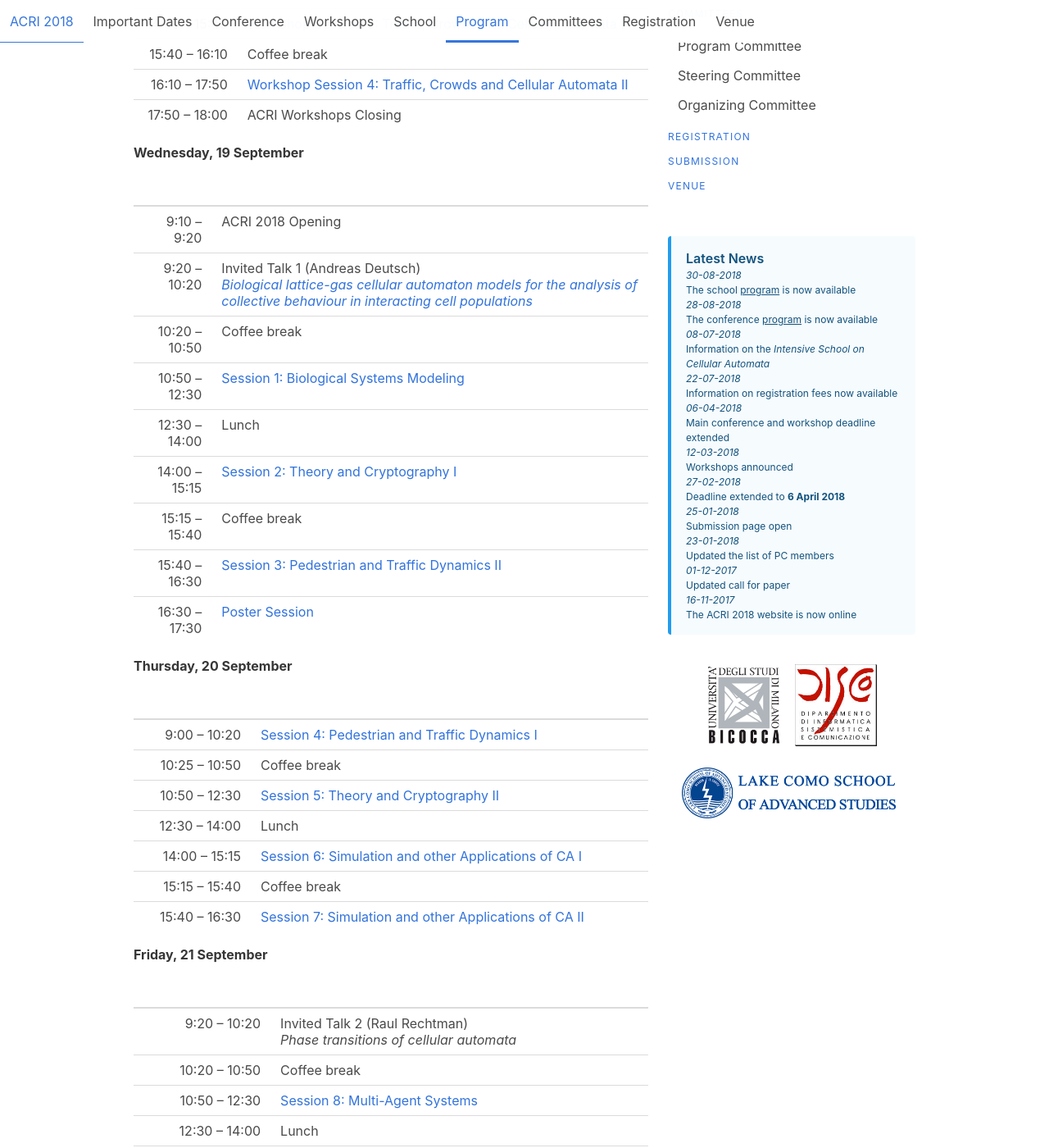
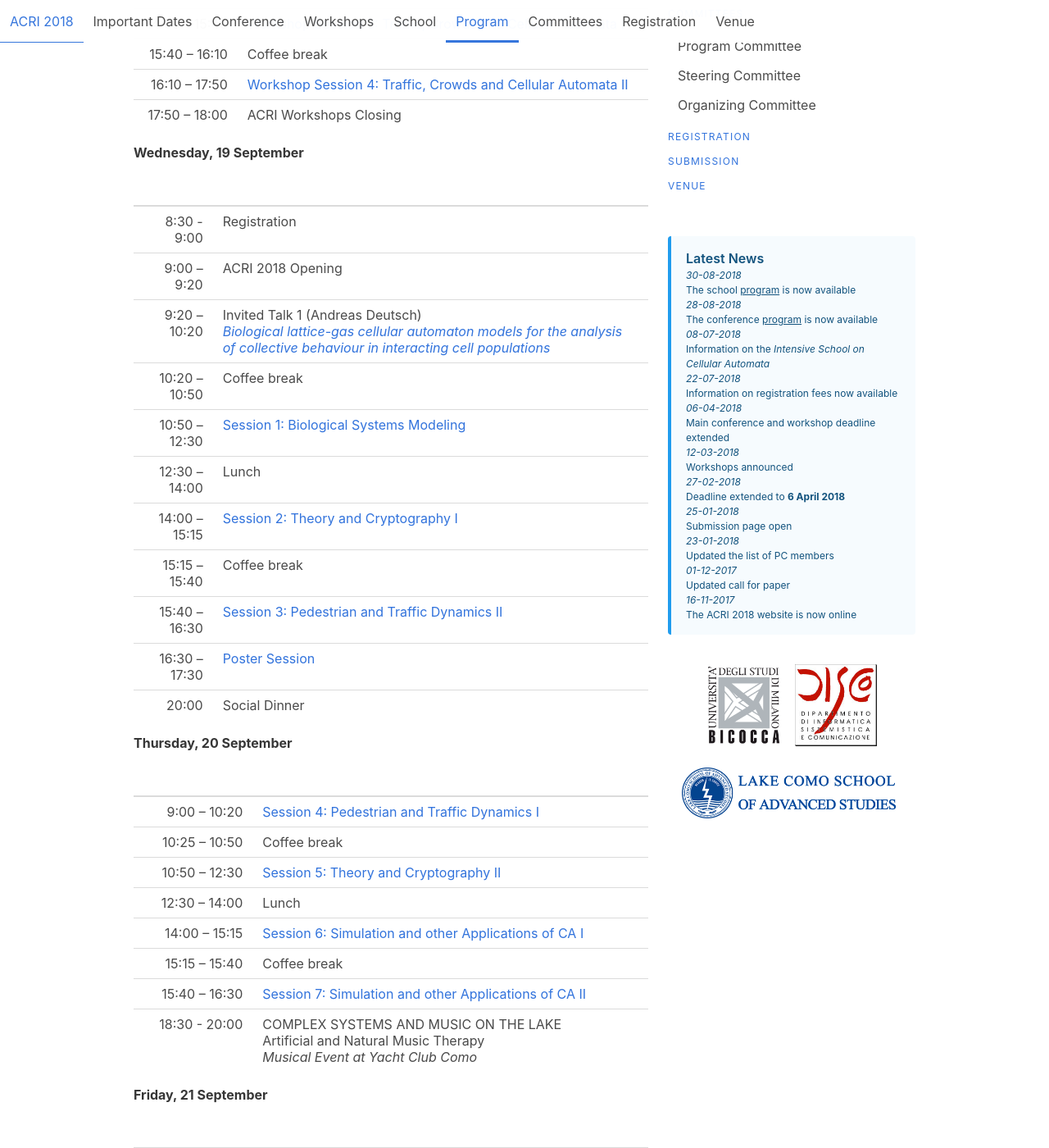
Before and after one commit to acri2018/acri2018.github.io, a Jekyll site: the page built from program.md, in a window 1280 px wide and 1400 px high, scrolled down 799 px. Shown: the whole window at 82% size. Built offline with Jekyll 4.4.1, drawn with Linux system fonts in a browser that asks for light colours.

Commit message:
Updated program

```diff
--- a/program.md
+++ b/program.md
@@ -11,7 +11,8 @@ For the [school program](/school#schedule) see the [here](/school#schedule).
 
 |               |                                                                                                                                                                                        |
 |--------------:|:---------------------------------------------------------------------------------------------------------------------------------------------------------------------------------------|
-|   9:10 – 9:20 | ACRI 2018 Opening                                                                                                                                                                      |
+|   8:30 - 9:00 | Registration                                                                                                                                                                           |
+|   9:00 – 9:20 | ACRI 2018 Opening                                                                                                                                                                      |
 |  9:20 – 10:20 | Invited Talk 1 (Andreas Deutsch)<br>[_Biological lattice-gas cellular automaton models for the analysis of collective behaviour in interacting cell populations_](/conference#invited) |
 | 10:20 – 10:50 | Coffee break                                                                                                                                                                           |
 | 10:50 – 12:30 | [Session 1: Biological Systems Modeling](#main-1)                                                                                                                                      |
@@ -20,18 +21,21 @@ For the [school program](/school#schedule) see the [here](/school#schedule).
 | 15:15 – 15:40 | Coffee break                                                                                                                                                                           |
 | 15:40 – 16:30 | [Session 3: Pedestrian and Traffic Dynamics II](#main-3)                                                                                                                               |
 | 16:30 – 17:30 | [Poster Session](#poster)                                                                                                                                                              |
+|         20:00 | Social Dinner                                                                                                                                                                          |
 
 **Thursday, 20 September**
 
-|               |                                                                  |
-|--------------:|:-----------------------------------------------------------------|
-|  9:00 – 10:20 | [Session 4: Pedestrian and Traffic Dynamics I](#main-4)          |
-| 10:25 – 10:50 | Coffee break                                                     |
-| 10:50 – 12:30 | [Session 5: Theory and Cryptography II](#main-5)                 |
-| 12:30 – 14:00 | Lunch                                                            |
-| 14:00 – 15:15 | [Session 6: Simulation and other Applications of CA I](#main-6)  |
-| 15:15 – 15:40 | Coffee break                                                     |
-| 15:40 – 16:30 | [Session 7: Simulation and other Applications of CA II](#main-7) |
+|               |                                                                                                                       |
+|--------------:|:----------------------------------------------------------------------------------------------------------------------|
+|  9:00 – 10:20 | [Session 4: Pedestrian and Traffic Dynamics I](#main-4)                                                               |
+| 10:25 – 10:50 | Coffee break                                                                                                          |
+| 10:50 – 12:30 | [Session 5: Theory and Cryptography II](#main-5)                                                                      |
+| 12:30 – 14:00 | Lunch                                                                                                                 |
+| 14:00 – 15:15 | [Session 6: Simulation and other Applications of CA I](#main-6)                                                       |
+| 15:15 – 15:40 | Coffee break                                                                                                          |
+| 15:40 – 16:30 | [Session 7: Simulation and other Applications of CA II](#main-7)                                                      |
+| 18:30 - 20:00 | COMPLEX SYSTEMS AND MUSIC ON THE LAKE <br> Artificial and Natural Music Therapy<br>_Musical Event at Yacht Club Como_ |
+
 
 **Friday, 21 September**
 
```
